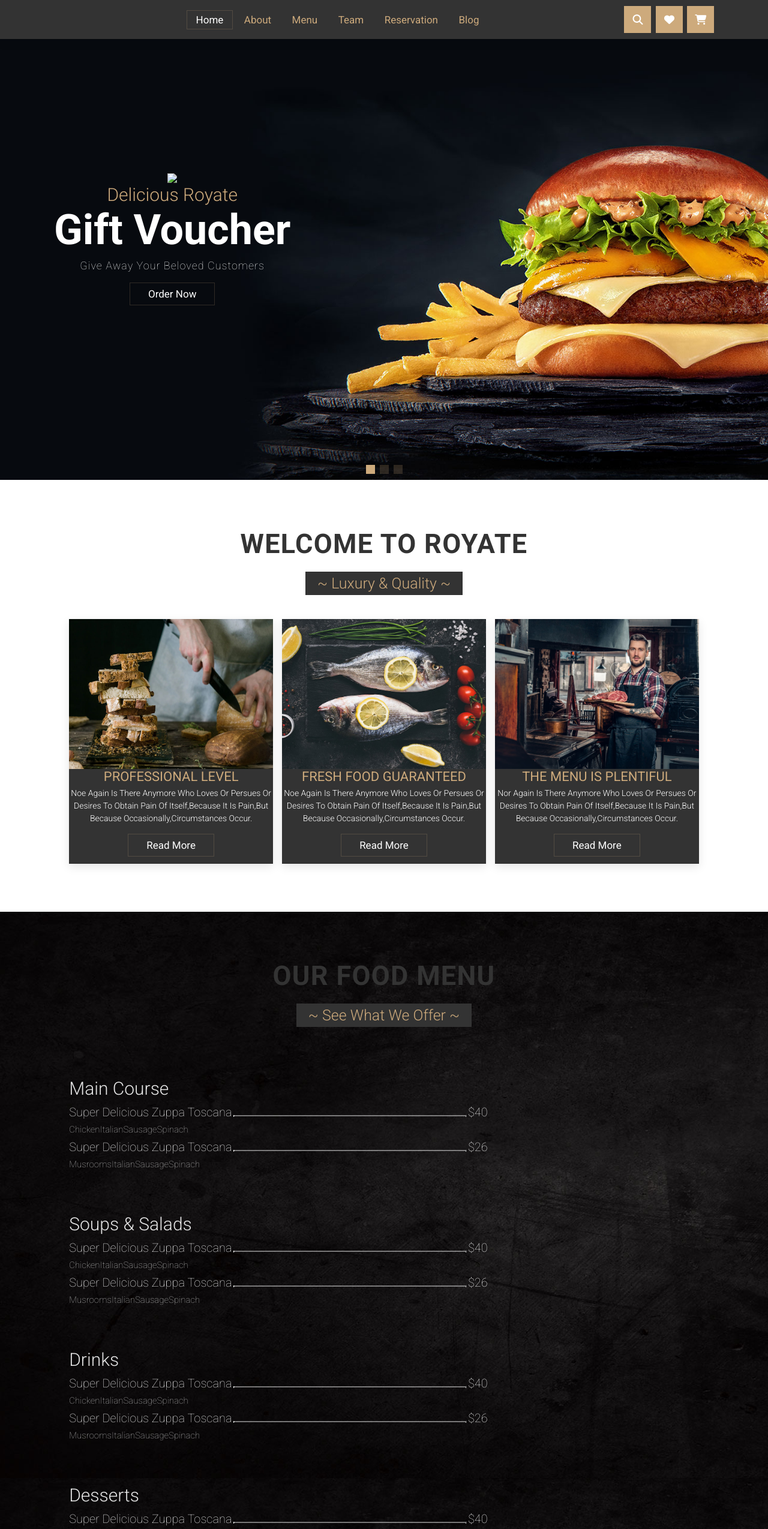
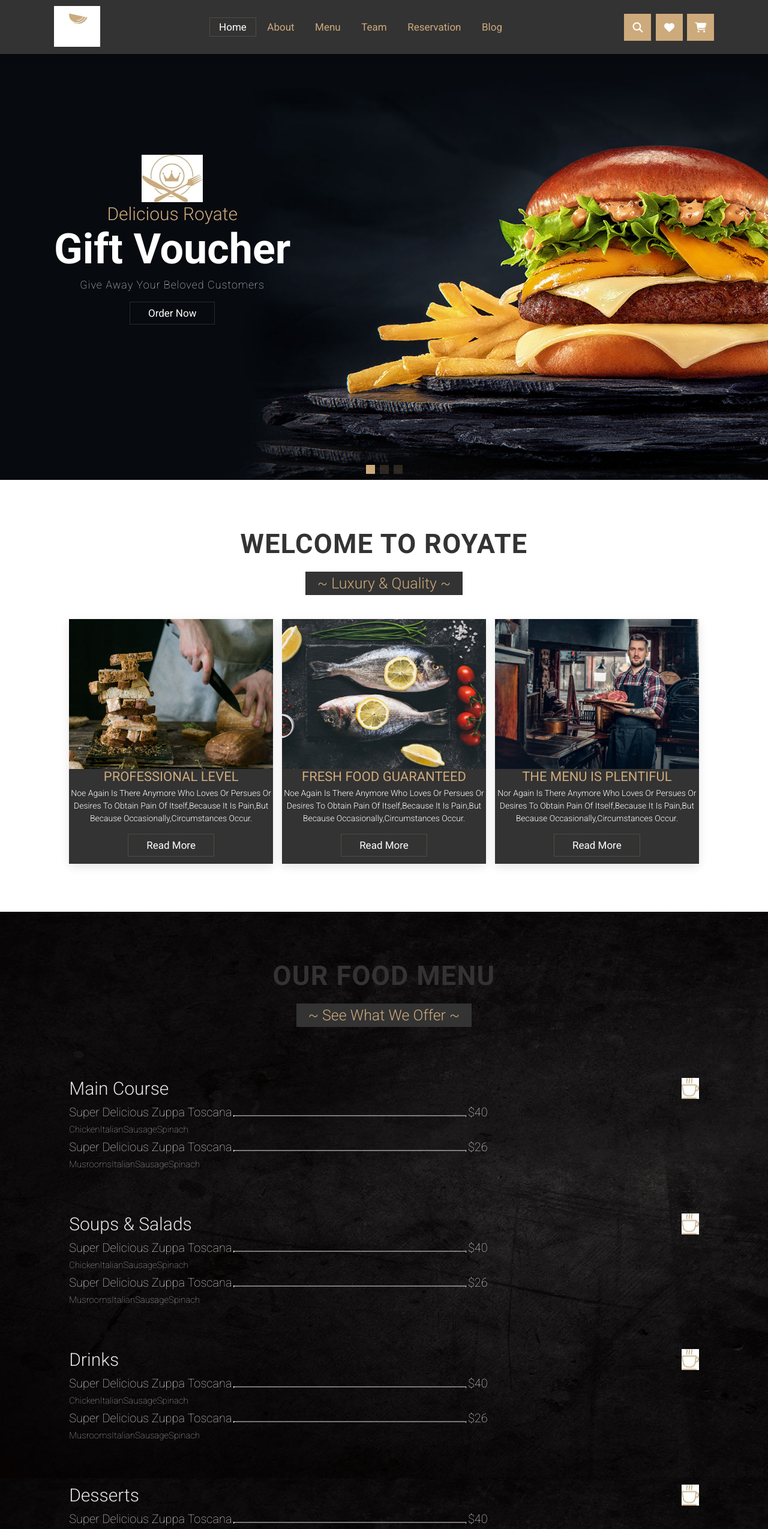
Before and after one commit to Aditya-Dagur/Online-food-Restaurant, a plain HTML site: page index.html in a window 1280 px wide. Shown: the top 2549 px of the page at 60% size. Drawn offline with nearby package versions, Linux system fonts and the light colour scheme; files whose address does not match are found by name.

Commit message:
pictures extention changed png to jpeg

```diff
--- a/index.html
+++ b/index.html
@@ -11,7 +11,7 @@
 <body>
     <!---header section start-->
     <header>
-        <a href="#" class="logo"><img src="C:\Users\rgcsm\Desktop\Website-Media-Files\navbar\logo.jpeg" alt=""></a>
+        <a href="#" class="logo"><img src="C:\Users\rgcsm\Desktop\Website-Media-Files\navbar\logo.jpg" alt=""></a>
 
         <nav class="navbar">
             <a href="#home" class="active">home</a>
@@ -36,7 +36,7 @@
             <div class="swiper-wrapper wrapper">
                 <div class="swiper-slide slide slide1">
                     <div class="content">
-                        <img src="crown-symbol.jpeg">
+                        <img src="crown-symbol.jpg">
                         <h3>delicious royate</h3>
                         <h1>gift voucher</h1>
                         <p>
@@ -47,7 +47,7 @@
                 </div>
                 <div class="swiper-slide slide slide2">
                     <div class="content">
-                        <img src="crown-symbol.jpeg">
+                        <img src="crown-symbol.jpg">
                         <h3>sale of 10% this dish</h3>
                         <h1>the fresh</h1>
                         <p>
@@ -58,7 +58,7 @@
                 </div>
                 <div class="swiper-slide slide slide3">
                     <div class="content">
-                        <img src="crown-symbol.jpeg">
+                        <img src="crown-symbol.jpg">
                         <h3>We are open</h3>
                         <h1>fresh fruits</h1>
                         <p>
@@ -125,7 +125,7 @@
             <div class="item">
                 <div class="item-name">
                     <h2>Main Course</h2>
-                    <img src="drinks.jpeg" alt="">
+                    <img src="drinks.jpg" alt="">
                 </div>
                 <div class="item-body">
                     <div class="item-menu">
@@ -159,7 +159,7 @@
             <div class="item">
                 <div class="item-name">
                     <h2>Soups & Salads</h2>
-                    <img src="drinks.jpeg" alt="">
+                    <img src="drinks.jpg" alt="">
                 </div>
                 <div class="item-body">
                     <div class="item-menu">
@@ -193,7 +193,7 @@
             <div class="item">
                 <div class="item-name">
                     <h2>Drinks</h2>
-                    <img src="drinks.jpeg" alt="">
+                    <img src="drinks.jpg" alt="">
                 </div>
                 <div class="item-body">
                     <div class="item-menu">
@@ -227,7 +227,7 @@
             <div class="item">
                 <div class="item-name">
                     <h2>Desserts</h2>
-                    <img src="drinks.jpeg" alt="">
+                    <img src="drinks.jpg" alt="">
                 </div>
                 <div class="item-body">
                     <div class="item-menu">
@@ -370,7 +370,7 @@
                     <p>nor again is there anymore who loves or persues or desires to
                         obtain pain of itself,because it is pain,but because occasionally,circumstances occur.</p>
                         <a href="#">READ MORE</a>
-                        <img src="post-body-bg-1.jpeg" alt="Error:404 not found">
+                        <img src="post-body-bg-1.jpg" alt="Error:404 not found">
                 </div>
             </div>
             <!--2nd content-->
@@ -383,7 +383,7 @@
                     <p>nor again is there anymore who loves or persues or desires to
                         obtain pain of itself,because it is pain,but because occasionally,circumstances occur.</p>
                         <a href="#">READ MORE</a>
-                        <img src="post-body-bg-2.jpeg" alt="Error:404 not found">
+                        <img src="post-body-bg-2.jpg" alt="Error:404 not found">
                 </div>
             </div>
             <!--3rd content-->
@@ -396,7 +396,7 @@
                     <p>nor again is there anymore who loves or persues or desires to
                         obtain pain of itself,because it is pain,but because occasionally,circumstances occur.</p>
                         <a href="#">READ MORE</a>
-                        <img src="post-body-bg-3.jpeg" alt="Error:404 not found">
+                        <img src="post-body-bg-3.jpg" alt="Error:404 not found">
                 </div>
             </div>
         </div>
@@ -404,7 +404,7 @@
     <!--new section ends-->
     <!--footer section start-->
     <section class="footer">
-        <img src="logo.jpeg" alt="error:404 not found" class="logo">
+        <img src="logo.jpg" alt="error:404 not found" class="logo">
         <div class="container">
             <div>
                 <h3>ABOUT US</h3>
```
